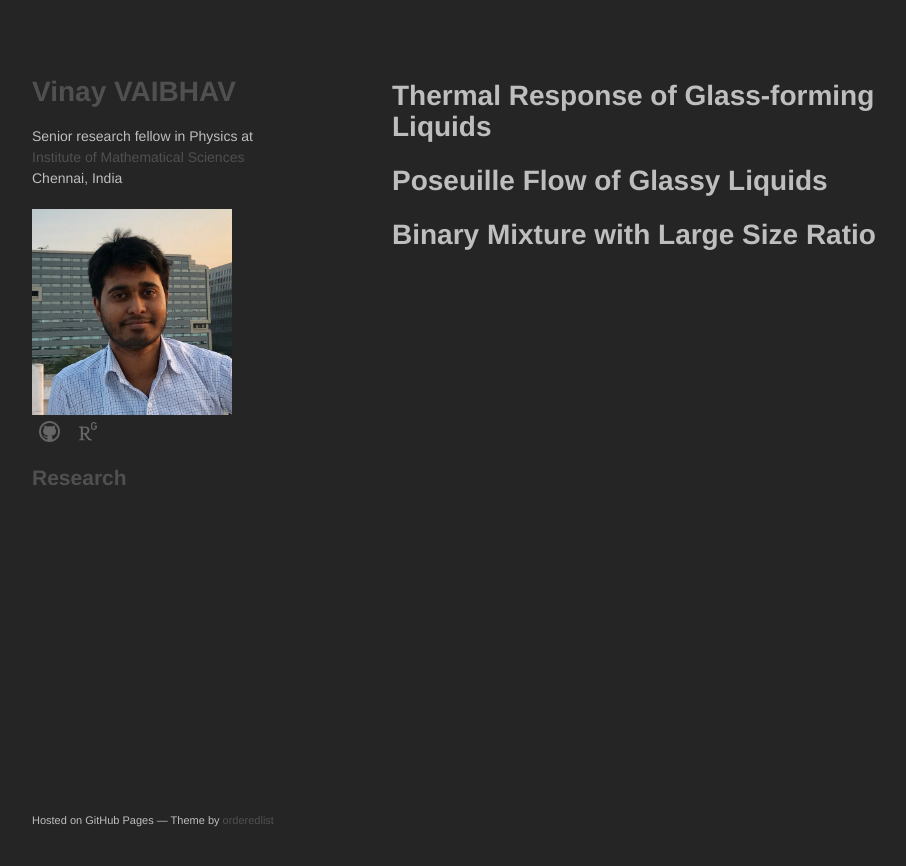
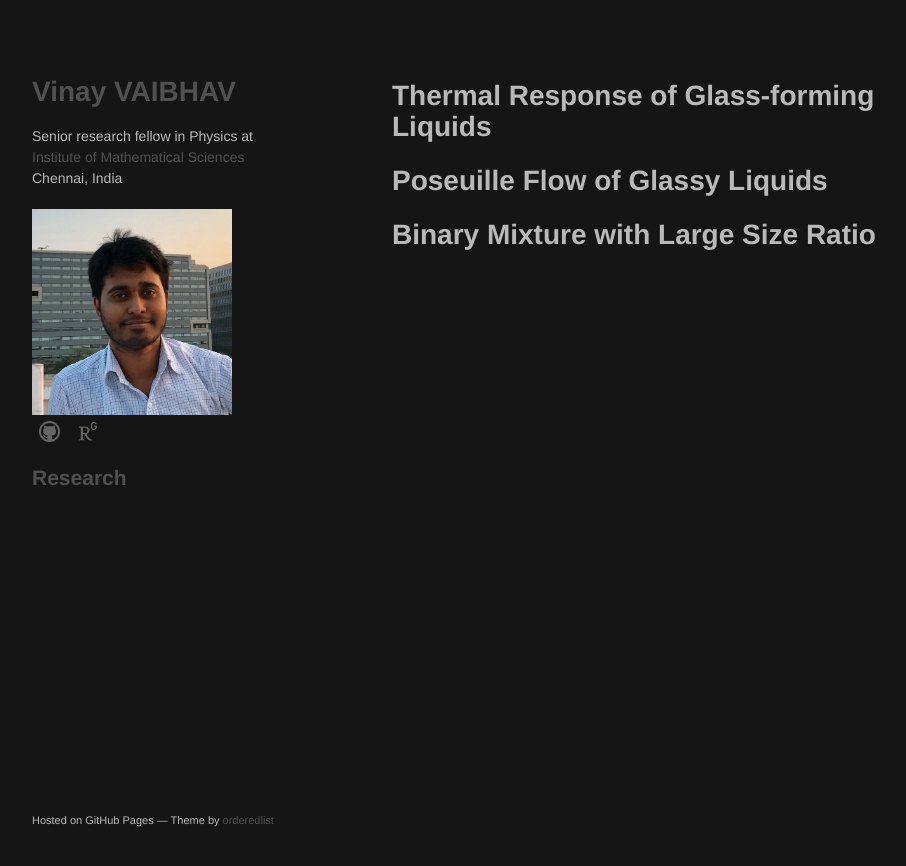
Before and after one commit to vinayphys/vinayphys.github.io, a Jekyll site: the page built from Research.md, in a window 1280 px wide. Shown: the top 866 px of the page, without its empty margins (178-1084 px from the left). Built offline with Jekyll 4.4.1, drawn with Linux system fonts in a browser that asks for light colours; our own code applies the rules of GitHub Pages for plain Markdown files; a script that is not in the unit is left out.

Commit message:
Update styles.css

```diff
--- a/stylesheets/styles.css
+++ b/stylesheets/styles.css
@@ -1,5 +1,5 @@
 body {
-  background-color: #252525;
+  background-color: #151515;
   padding:50px;
   font: 14px/1.5 "OpenSansRegular", "Helvetica Neue", Helvetica, Arial, sans-serif;
   color: rgba(255, 255, 255, 0.7);
```
